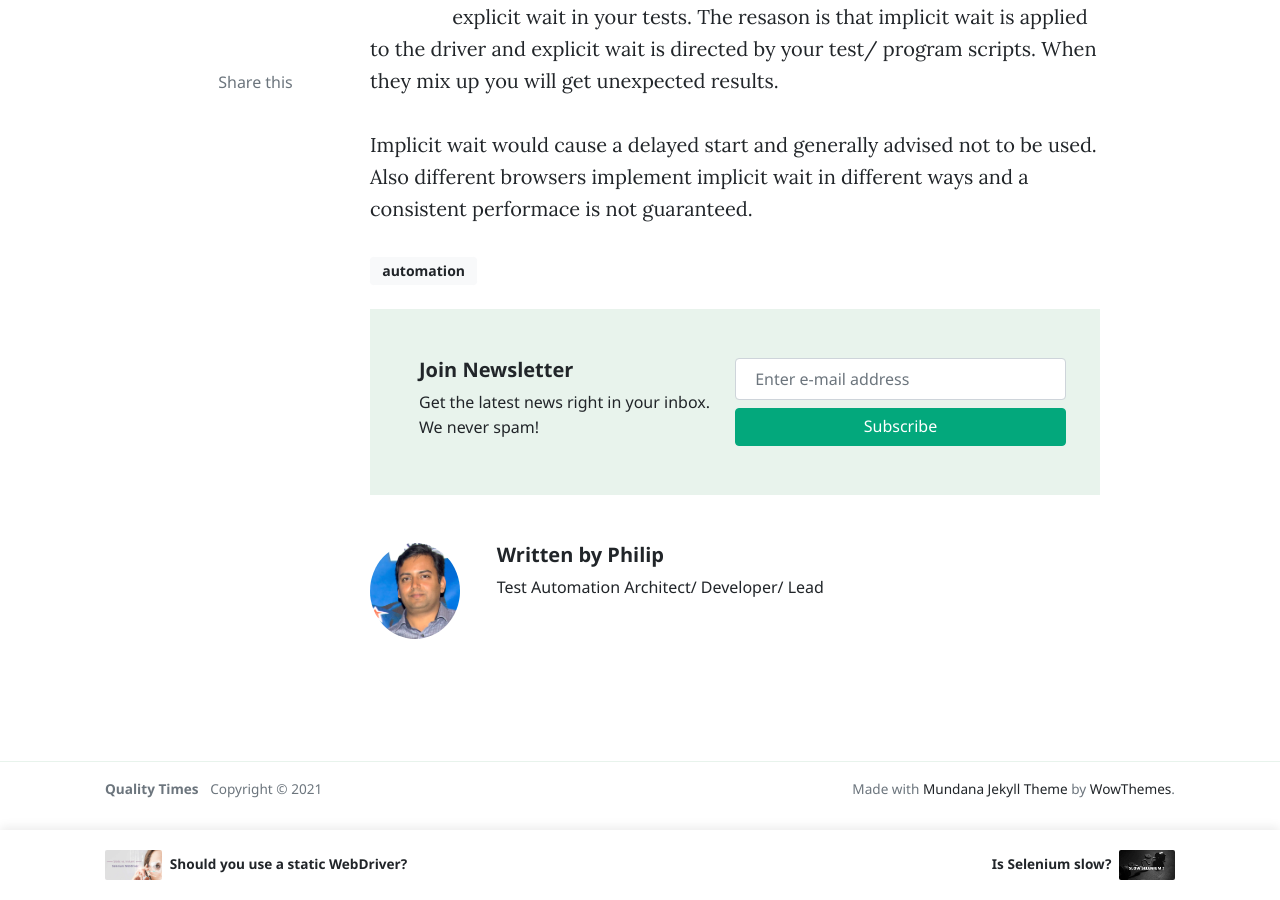
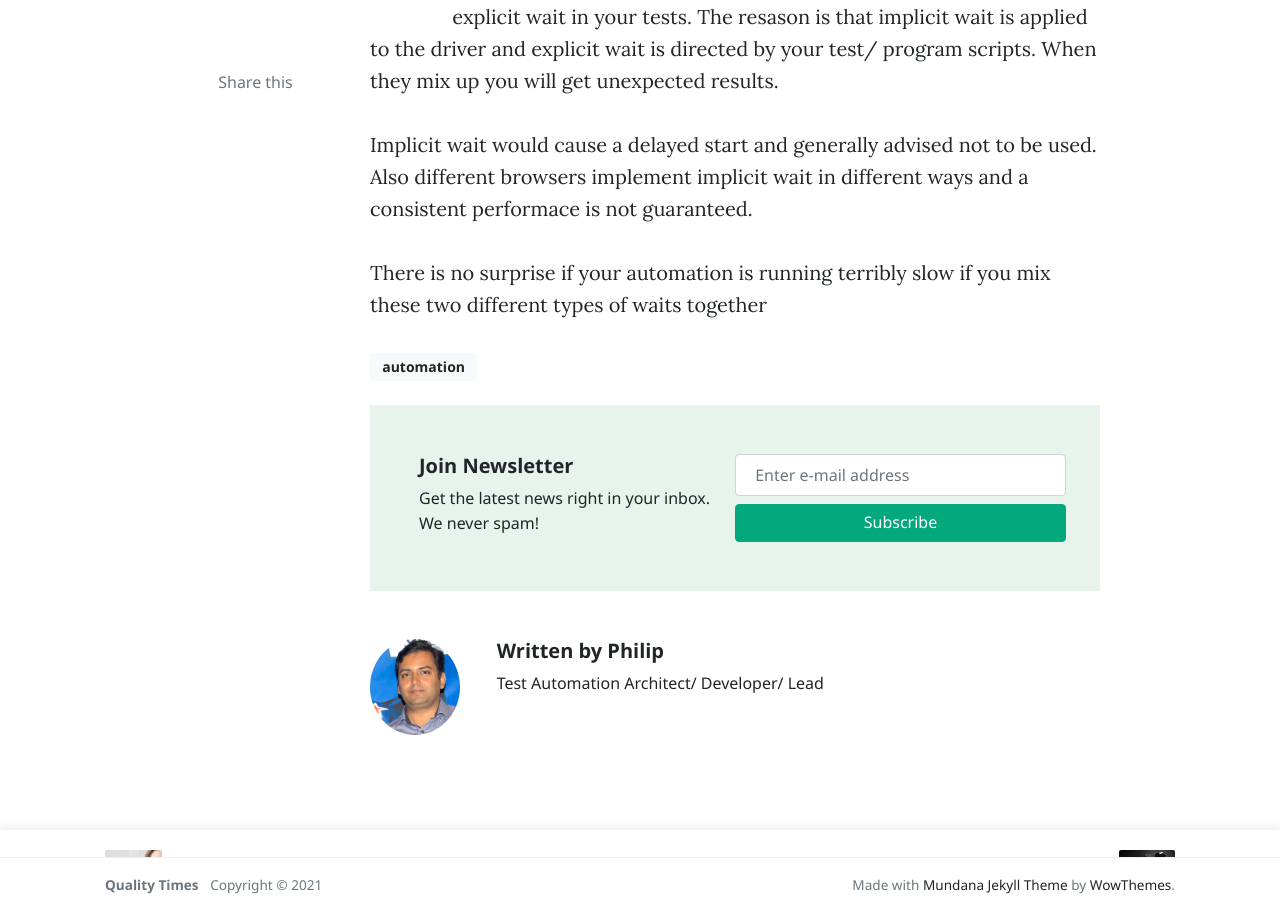
Before and after one commit to philipkurian/philipkurian.github.io, a Jekyll site: the page built from _posts/2019-01-21-explicit-vs-implicit-wait.md, in a window 1280 px wide and 900 px high, scrolled down 541 px. Built offline with Jekyll 4.4.1, drawn with Linux system fonts in a browser that asks for light colours; nearby versions of some CDN libraries; comment, search, counter and statistics services are not loaded.

Commit message:
updating waits page

```diff
--- a/_posts/2019-01-21-explicit-vs-implicit-wait.md
+++ b/_posts/2019-01-21-explicit-vs-implicit-wait.md
@@ -11,3 +11,5 @@ tags: automation
 Explicit or Implicit, whichever wait you are using, be careful not to mix them up. That means if you have instructed the driver to implicitly wait for an element, then you should not later user any kind of explicit wait in your tests. The resason is that implicit wait is applied to the driver and explicit wait is directed by your test/ program scripts. When they mix up you will get unexpected results.
 
 Implicit wait would cause a delayed start and generally advised not to be used. Also different browsers implement implicit wait in different ways and a consistent performace is not guaranteed.
+
+There is no surprise if your automation is running terribly slow if you mix these two different types of waits together
```
